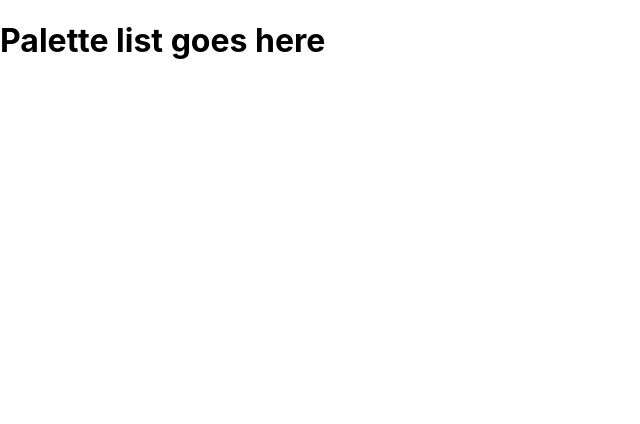
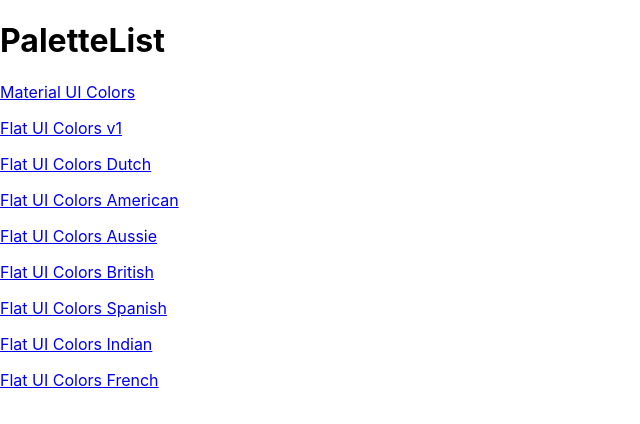
Before and after one commit to diproger/color-picker-app, a React (Create React App) app in the folder color-picker-main/: page / in a window 1280 px wide. Shown: the top 424 px of the page, without its empty margins (0-640 px from the left). Built offline with nearby package versions, Linux system fonts and the light colour scheme; the HTML template or start-up script is replaced by a standard one.

Commit message:
Add palette List and links

```diff
--- a/color-picker-main/src/App.js
+++ b/color-picker-main/src/App.js
@@ -1,6 +1,7 @@
 import React from 'react';
 import {Route, Switch} from 'react-router-dom'
 import Palette from './Palette';
+import PaletteList from './PaletteList'
 import { generatePalette } from './colorHelpers'
 import seedColors from './seedColors'
 
@@ -13,7 +14,7 @@
   }
   return (
     <Switch>
-          <Route exact path="/" render={() => <h1>Palette list goes here</h1>} />
+          <Route exact path="/" render={() => <PaletteList palettes={seedColors} />} />
           <Route exact path="/palette/:id" render={ routeProps => <Palette
            palette={generatePalette(findPalette(routeProps.match.params.id))}
            /> } />
--- a/color-picker-main/src/Navbar.js
+++ b/color-picker-main/src/Navbar.js
@@ -1,5 +1,6 @@
 import React, { Component } from 'react'
 import Slider from 'rc-slider'
+import {Link} from 'react-router-dom'
 import Select from '@material-ui/core/Select';
 import MenuItem from '@material-ui/core/MenuItem';
 import Snackbar from '@material-ui/core/Snackbar';
@@ -31,7 +32,7 @@
         return (
             <header className="Navbar">
                 <div className="logo">
-                    <a href='/'>colorpickerapp</a>
+                    <Link to="/">colorpickerapp</Link>
                 </div>
                 <div className="silder-container">
                     <span>Level: {level}</span>
--- /dev/null
+++ b/color-picker-main/src/PaletteList.js
@@ -0,0 +1,21 @@
+import React, { Component } from 'react'
+import {Link} from 'react-router-dom'
+
+class PaletteList extends Component {
+    render() {
+        const {palettes} = this.props
+        return (
+            <div>
+                <h1>PaletteList</h1>
+            {palettes.map(palette =>(
+                <p>
+                <Link to={`palette/${palette.id}`}>{palette.paletteName}</Link>
+                </p>
+            ))}
+            </div>
+        )
+    }
+}
+
+
+export default PaletteList
```
